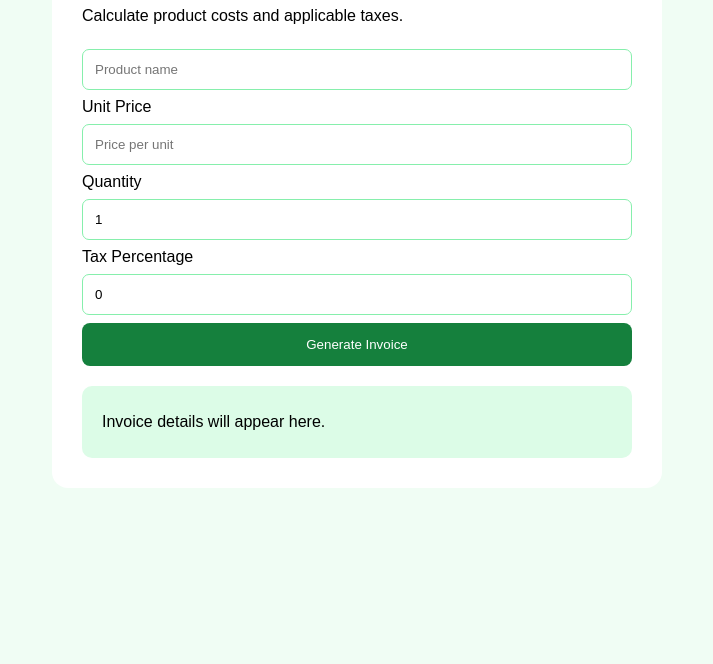
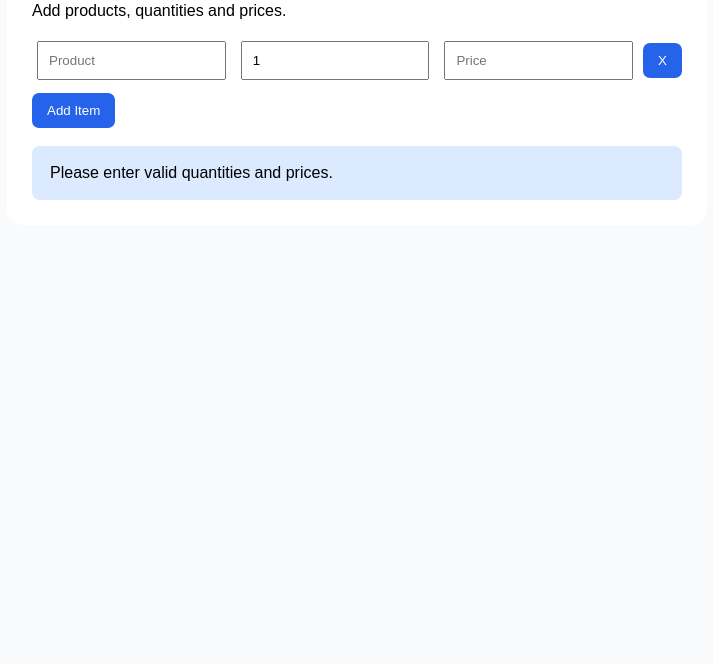
Before and after one commit to Jasminejohnson3/invoice-calculator, a plain HTML site: page index.html in a window 1280 px wide. Shown: the part 136-800 px from the top of the page, without its empty margins (283-996 px from the left). Drawn offline with Linux system fonts and the light colour scheme.

Commit message:
Add dynamic invoice total calculation

```diff
--- a/index.html
+++ b/index.html
@@ -2,50 +2,53 @@
 <html lang="en">
 <head>
 <meta charset="UTF-8">
-<meta name="viewport" content="width=device-width, initial-scale=1.0">
+<meta name="viewport" content="width=device-width,initial-scale=1">
 <title>Invoice Calculator</title>
 <style>
-body{font-family:Arial;background:#f0fdf4;padding:25px}
-main{max-width:550px;margin:auto;background:white;padding:30px;border-radius:16px}
-input{width:100%;padding:12px;margin:8px 0;box-sizing:border-box;border:1px solid #86efac;border-radius:7px}
-button{width:100%;background:#15803d;color:white;padding:14px;border:0;border-radius:8px;cursor:pointer}
-#invoice{background:#dcfce7;padding:20px;margin-top:20px;border-radius:10px;white-space:pre-line;line-height:2}
+body{font-family:Arial;background:#f8fafc;padding:25px}
+main{max-width:650px;margin:auto;background:white;padding:25px;border-radius:15px}
+input{padding:10px;margin:5px;box-sizing:border-box;width:28%}
+button{padding:10px 15px;background:#2563eb;color:white;border:0;border-radius:7px;cursor:pointer}
+.item{display:flex;gap:5px;align-items:center;margin:8px 0}
+.item input{min-width:0;flex:1}
+#total{background:#dbeafe;padding:18px;margin-top:18px;border-radius:8px}
 </style>
 </head>
 <body>
 <main>
 <h1>Invoice Calculator</h1>
-<p>Calculate product costs and applicable taxes.</p>
-<input id="product" placeholder="Product name">
-<label>Unit Price</label>
-<input id="price" type="number" min="0" step="any" placeholder="Price per unit">
-<label>Quantity</label>
-<input id="quantity" type="number" min="1" value="1">
-<label>Tax Percentage</label>
-<input id="tax" type="number" min="0" value="0">
-<button onclick="calculate()">Generate Invoice</button>
-<div id="invoice">Invoice details will appear here.</div>
+<p>Add products, quantities and prices.</p>
+<div id="items"></div>
+<button onclick="addItem()">Add Item</button>
+<div id="total">Invoice total: 0.00</div>
 </main>
 <script>
+function addItem(){
+ const row=document.createElement("div");
+ row.className="item";
+ row.innerHTML=`
+ <input class="name" placeholder="Product">
+ <input class="qty" type="number" min="1" value="1" placeholder="Quantity">
+ <input class="price" type="number" min="0" step="any" placeholder="Price">
+ <button type="button">X</button>`;
+ row.querySelector("button").onclick=()=>{row.remove();calculate();};
+ row.querySelectorAll("input").forEach(x=>x.addEventListener("input",calculate));
+ document.getElementById("items").appendChild(row);
+ calculate();
+}
 function calculate(){
- const product=document.getElementById("product").value.trim();
- const priceField=document.getElementById("price");
- const price=Number(priceField.value);
- const quantity=Number(document.getElementById("quantity").value);
- const tax=Number(document.getElementById("tax").value);
- const output=document.getElementById("invoice");
- if(!product||priceField.value===""||price<0||quantity<1||!Number.isInteger(quantity)||tax<0){
-  output.textContent="Please enter valid invoice details.";
-  return;
- }
- const subtotal=price*quantity;
- const taxAmount=subtotal*tax/100;
- output.textContent="Product: "+product+
- "\nQuantity: "+quantity+
- "\nSubtotal: "+subtotal.toFixed(2)+
- "\nTax: "+taxAmount.toFixed(2)+
- "\nGrand Total: "+(subtotal+taxAmount).toFixed(2);
+ let total=0,valid=true;
+ document.querySelectorAll(".item").forEach(row=>{
+  const q=Number(row.querySelector(".qty").value);
+  const p=Number(row.querySelector(".price").value);
+  if(q<=0||p<0||!row.querySelector(".price").value)valid=false;
+  else total+=q*p;
+ });
+ document.getElementById("total").textContent=
+ valid?"Invoice total: "+total.toFixed(2):
+ "Please enter valid quantities and prices.";
 }
+addItem();
 </script>
 </body>
 </html>
```
